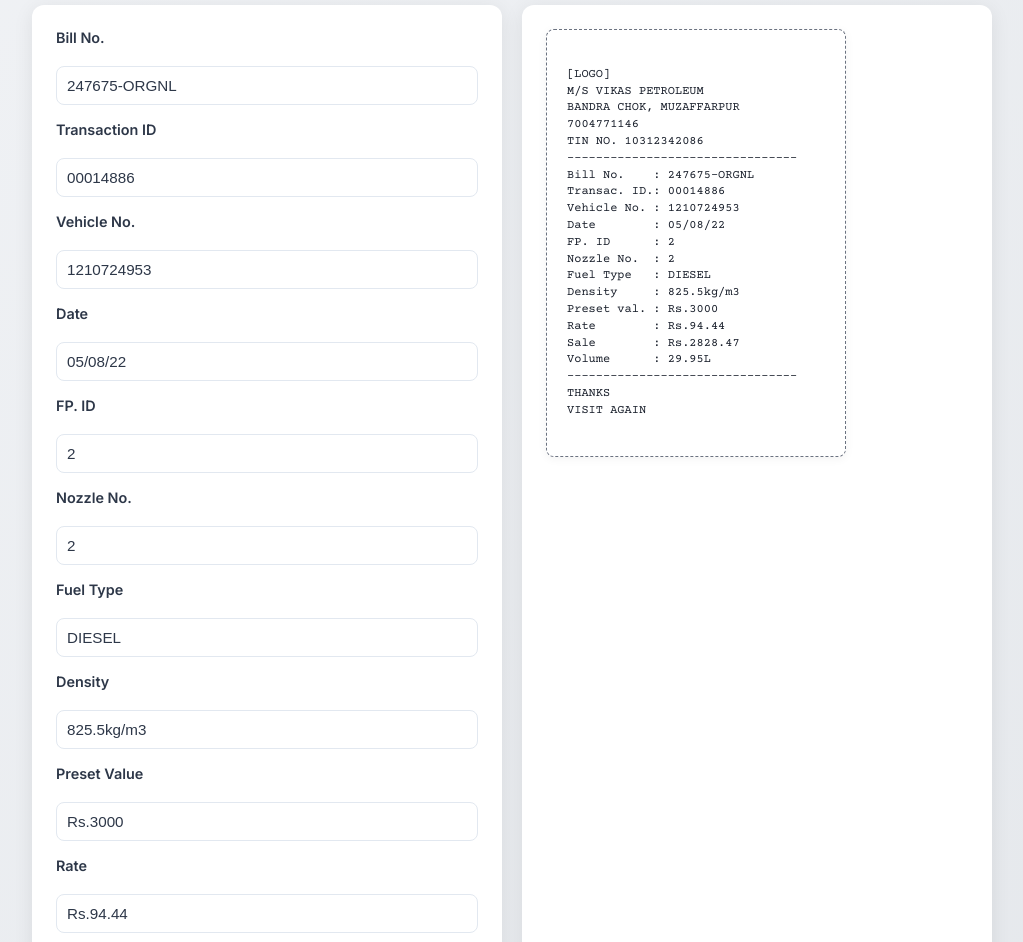
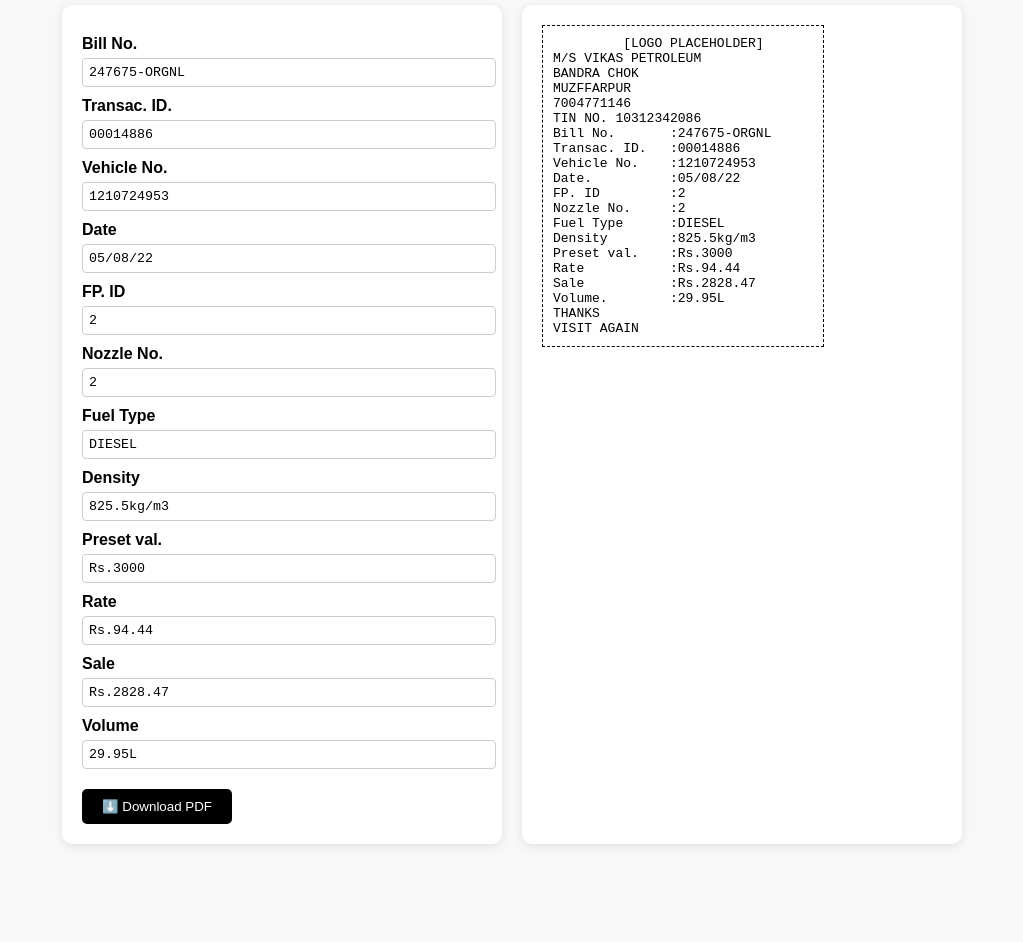
Before and after one commit to TechUtsab/Receipt, a plain HTML site: page index.html in a window 1280 px wide. Shown: the part 94-1036 px from the top of the page, without its empty margins (128-1151 px from the left). After the commit the page ends 958 px from the top, so only its background shows below. Drawn offline with nearby package versions, Linux system fonts and the light colour scheme.

Commit message:
Update index.html

```diff
--- a/index.html
+++ b/index.html
@@ -1,153 +1,74 @@
-<!DOCTYPE html>
-<html lang="en">
+<!DOCTYPE html><html lang="en">
 <head>
   <meta charset="UTF-8" />
-  <meta name="viewport" content="width=device-width, initial-scale=1.0" />
-  <title>Petrol Pump Receipt Generator</title>
-  <script src="https://cdnjs.cloudflare.com/ajax/libs/html2pdf.js/0.10.1/html2pdf.bundle.min.js"></script>
-  <link href="https://fonts.googleapis.com/css2?family=Inter:wght@400;500;600&family=Courier+Prime&display=swap" rel="stylesheet">
+  <meta name="viewport" content="width=device-width, initial-scale=1.0"/>
+  <title>Petrol Pump Receipt</title>
+  <script src="https://raw.githack.com/eKoopmans/html2pdf/master/dist/html2pdf.bundle.js"></script>
   <style>
-    * {
+    body {
+      font-family: monospace;
+      background: #f8f8f8;
       margin: 0;
-      padding: 0;
-      box-sizing: border-box;
-    }
-
-    body {
-      font-family: 'Inter', -apple-system, BlinkMacSystemFont, sans-serif;
-      background: linear-gradient(135deg, #f0f2f5 0%, #e4e7eb 100%);
-      min-height: 100vh;
       padding: 20px;
       display: flex;
       flex-direction: column;
       align-items: center;
     }
-
     h1 {
-      font-size: 2rem;
-      color: #1a202c;
+      font-family: sans-serif;
+      color: #333;
       margin-bottom: 20px;
+    }
+    .wrapper {
       display: flex;
-      align-items: center;
-      gap: 10px;
+      gap: 20px;
+      flex-wrap: wrap;
+      justify-content: center;
+      width: 100%;
+      max-width: 900px;
     }
-
-    .wrapper {
-      display: grid;
-      grid-template-columns: 1fr 1fr;
-      gap: 20px;
-      max-width: 1000px;
-      width: 100%;
+    .form-section, .preview-section {
+      background: #fff;
       padding: 20px;
+      border-radius: 10px;
+      box-shadow: 0 2px 10px rgba(0, 0, 0, 0.1);
+      flex: 1 1 300px;
     }
-
-    .form-section, .preview-section {
-      background: #ffffff;
-      padding: 24px;
-      border-radius: 12px;
-      box-shadow: 0 4px 20px rgba(0, 0, 0, 0.08);
-      transition: transform 0.2s ease, box-shadow 0.2s ease;
+    label {
+      display: block;
+      margin-top: 10px;
+      font-weight: bold;
+      font-family: sans-serif;
     }
-
-    .form-section:hover, .preview-section:hover {
-      transform: translateY(-2px);
-      box-shadow: 0 6px 24px rgba(0, 0, 0, 0.1);
-    }
-
-    .form-section {
-      display: flex;
-      flex-direction: column;
-      gap: 16px;
-    }
-
-    label {
-      font-size: 0.9rem;
-      font-weight: 600;
-      color: #2d3748;
-      margin-bottom: 4px;
-    }
-
     input {
       width: 100%;
+      padding: 6px;
+      margin-top: 5px;
+      border: 1px solid #ccc;
+      border-radius: 4px;
+      font-family: monospace;
+    }
+    #receipt {
+      width: 260px;
+      background: #fff;
       padding: 10px;
-      border: 1px solid #e2e8f0;
-      border-radius: 8px;
-      font-size: 0.95rem;
-      color: #2d3748;
-      transition: border-color 0.2s ease, box-shadow 0.2s ease;
+      border: 1px dashed #000;
+      white-space: pre;
+      font-size: 13px;
     }
-
-    input:focus {
-      outline: none;
-      border-color: #3b82f6;
-      box-shadow: 0 0 0 3px rgba(59, 130, 246, 0.1);
-    }
-
-    #receipt {
-      width: 300px;
-      background: #fff;
-      padding: 20px;
-      border: 1px dashed #6b7280;
-      border-radius: 8px;
-      font-family: 'Courier Prime', 'Courier New', monospace;
-      font-size: 12px;
-      line-height: 1.4;
-      color: #1a202c;
-      white-space: pre;
-      box-shadow: 0 2px 10px rgba(0, 0, 0, 0.05);
-    }
-
     .center {
       text-align: center;
       font-weight: bold;
     }
-
     .btn {
-      padding: 12px 24px;
-      background: #3b82f6;
-      color: white;
+      margin-top: 20px;
+      padding: 10px 20px;
+      background: #000;
+      color: #fff;
       border: none;
-      border-radius: 8px;
-      font-size: 1rem;
-      font-weight: 500;
+      border-radius: 5px;
       cursor: pointer;
-      transition: background 0.2s ease, transform 0.2s ease;
-      display: flex;
-      align-items: center;
-      gap: 8px;
-      margin-top: 16px;
-    }
-
-    .btn:hover {
-      background: #2563eb;
-      transform: translateY(-1px);
-    }
-
-    .btn:active {
-      transform: translateY(0);
-    }
-
-    /* Printer-specific styles for PDF */
-    #receipt.pdf-content {
-      width: 48mm;
-      padding: 2mm;
-      font-size: 8px;
-      line-height: 1.2;
-      border: none;
-      box-shadow: none;
-      background: #fff;
-    }
-
-    @media (max-width: 768px) {
-      .wrapper {
-        grid-template-columns: 1fr;
-      }
-
-      #receipt {
-        width: 100%;
-        max-width: 300px;
-        margin: 0 auto;
-      }
+      font-family: sans-serif;
     }
   </style>
 </head>
@@ -155,38 +76,24 @@
   <h1>⛽ Receipt Generator</h1>
   <div class="wrapper">
     <div class="form-section">
-      <label>Bill No.</label>
-      <input id="billNo" value="247675-ORGNL" />
-      <label>Transaction ID</label>
-      <input id="txnId" value="00014886" />
-      <label>Vehicle No.</label>
-      <input id="vehicleNo" value="1210724953" />
-      <label>Date</label>
-      <input id="date" value="05/08/22" />
-      <label>FP. ID</label>
-      <input id="fpId" value="2" />
-      <label>Nozzle No.</label>
-      <input id="nozzleNo" value="2" />
-      <label>Fuel Type</label>
-      <input id="fuelType" value="DIESEL" />
-      <label>Density</label>
-      <input id="density" value="825.5kg/m3" />
-      <label>Preset Value</label>
-      <input id="presetVal" value="Rs.3000" />
-      <label>Rate</label>
-      <input id="rate" value="Rs.94.44" />
-      <label>Sale</label>
-      <input id="sale" value="Rs.2828.47" />
-      <label>Volume</label>
-      <input id="volume" value="29.95L" />
+      <label>Bill No.</label><input id="billNo" value="247675-ORGNL" />
+      <label>Transac. ID.</label><input id="txnId" value="00014886" />
+      <label>Vehicle No.</label><input id="vehicleNo" value="1210724953" />
+      <label>Date</label><input id="date" value="05/08/22" />
+      <label>FP. ID</label><input id="fpId" value="2" />
+      <label>Nozzle No.</label><input id="nozzleNo" value="2" />
+      <label>Fuel Type</label><input id="fuelType" value="DIESEL" />
+      <label>Density</label><input id="density" value="825.5kg/m3" />
+      <label>Preset val.</label><input id="presetVal" value="Rs.3000" />
+      <label>Rate</label><input id="rate" value="Rs.94.44" />
+      <label>Sale</label><input id="sale" value="Rs.2828.47" />
+      <label>Volume</label><input id="volume" value="29.95L" />
       <button class="btn" onclick="downloadPDF()">⬇️ Download PDF</button>
-    </div>
-    <div class="preview-section">
-      <div id="receipt"></div>
-    </div>
-  </div>
+    </div><div class="preview-section">
+  <div id="receipt"></div>
+</div>
 
-  <script>
+  </div>  <script>
     const inputs = [
       "billNo", "txnId", "vehicleNo", "date", "fpId", "nozzleNo",
       "fuelType", "density", "presetVal", "rate", "sale", "volume"
@@ -194,71 +101,41 @@
 
     function updateReceipt() {
       const data = {};
-      inputs.forEach(id => {
-        const element = document.getElementById(id);
-        data[id] = element ? element.value : '';
-      });
-
-      document.getElementById("receipt").innerText = `
-[LOGO]
+      inputs.forEach(id => data[id] = document.getElementById(id).value);
+      document.getElementById("receipt").innerHTML =
+`         [LOGO PLACEHOLDER]
 M/S VIKAS PETROLEUM
-BANDRA CHOK, MUZAFFARPUR
+BANDRA CHOK
+MUZFFARPUR
 7004771146
 TIN NO. 10312342086
---------------------------------
-Bill No.    : ${data.billNo}
-Transac. ID.: ${data.txnId}
-Vehicle No. : ${data.vehicleNo}
-Date        : ${data.date}
-FP. ID      : ${data.fpId}
-Nozzle No.  : ${data.nozzleNo}
-Fuel Type   : ${data.fuelType}
-Density     : ${data.density}
-Preset val. : ${data.presetVal}
-Rate        : ${data.rate}
-Sale        : ${data.sale}
-Volume      : ${data.volume}
---------------------------------
+Bill No.       :${data.billNo}
+Transac. ID.   :${data.txnId}
+Vehicle No.    :${data.vehicleNo}
+Date.          :${data.date}
+FP. ID         :${data.fpId}
+Nozzle No.     :${data.nozzleNo}
+Fuel Type      :${data.fuelType}
+Density        :${data.density}
+Preset val.    :${data.presetVal}
+Rate           :${data.rate}
+Sale           :${data.sale}
+Volume.        :${data.volume}
 THANKS
-VISIT AGAIN
-      `;
+VISIT AGAIN`;
     }
 
     function downloadPDF() {
       const receipt = document.getElementById("receipt");
-      updateReceipt();
-      receipt.classList.add("pdf-content");
-
-      requestAnimationFrame(() => {
-        setTimeout(() => {
-          html2pdf().set({
-            margin: [2, 2, 2, 2],
-            filename: 'receipt.pdf',
-            html2canvas: {
-              scale: 3,
-              useCORS: true,
-              logging: false
-            },
-            jsPDF: {
-              unit: 'mm',
-              format: [58, 100],
-              orientation: 'portrait'
-            }
-          }).from(receipt).save().then(() => {
-            receipt.classList.remove("pdf-content");
-          });
-        }, 300);
-      });
+      html2pdf().set({
+        margin: 0,
+        filename: 'receipt.pdf',
+        html2canvas: { scale: 2 },
+        jsPDF: { unit: 'mm', format: [58, 200], orientation: 'portrait' }
+      }).from(receipt).save();
     }
 
-    inputs.forEach(id => {
-      const element = document.getElementById(id);
-      if (element) {
-        element.addEventListener("input", updateReceipt);
-      }
-    });
-
+    inputs.forEach(id => document.getElementById(id).addEventListener("input", updateReceipt));
     window.onload = updateReceipt;
-  </script>
-</body>
+  </script></body>
 </html>
```
